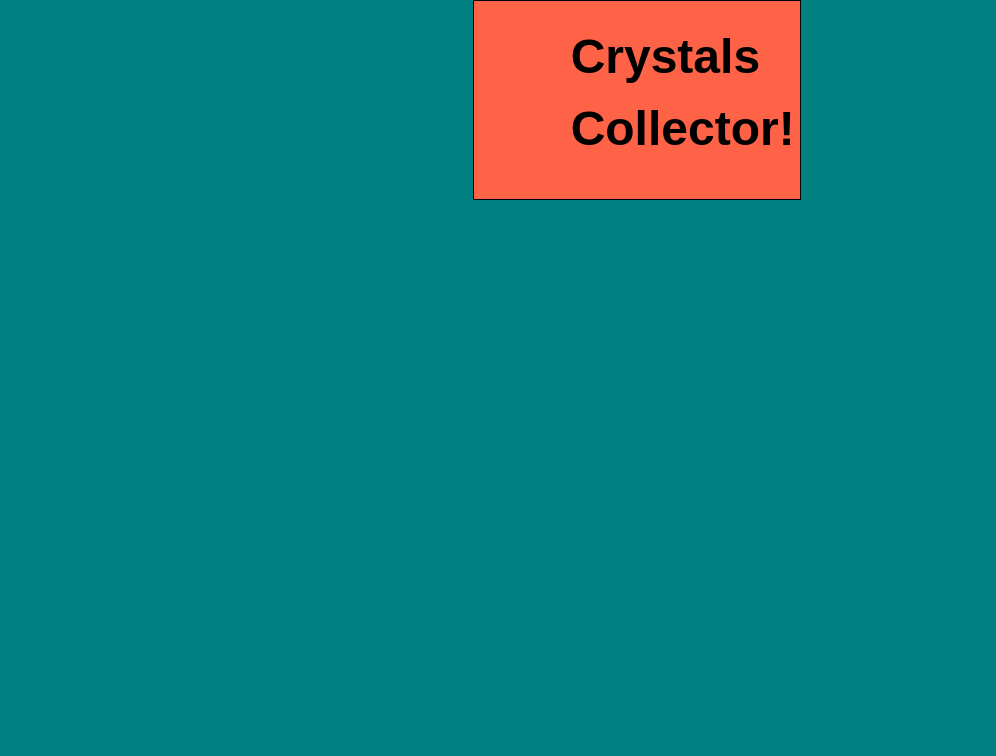
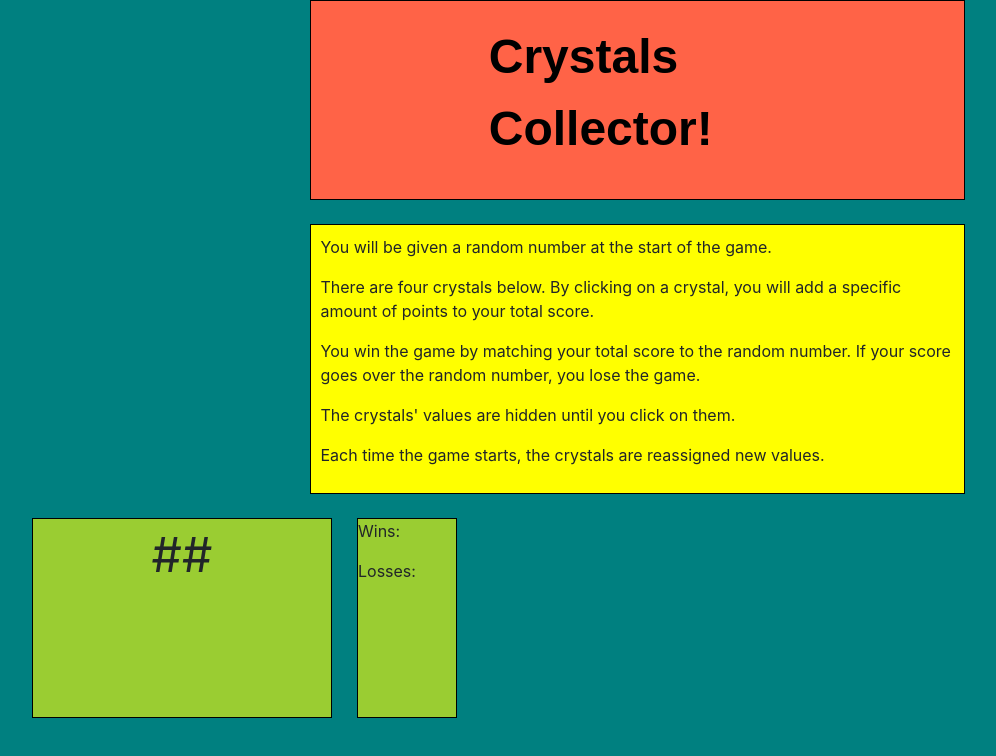
Before and after one commit to HowardDaniels/unit-4-game, a plain HTML site: page index.html in a window 1280 px wide. Shown: the whole page, without its empty margins (3-999 px from the left). Drawn offline with nearby package versions, Linux system fonts and the light colour scheme.

Commit message:
worked on layout

```diff
--- a/assets/css/style.css
+++ b/assets/css/style.css
@@ -22,3 +22,36 @@ body{
     font-family: Arial, Helvetica, sans-serif;
     font-weight: bold;
 }
+
+#instructions{
+    background-color: yellow;
+    padding: 10px;
+    margin: auto;
+    width: 50%;
+    border: 1px solid black;
+}
+
+#score-box{
+    background-color: yellowgreen;
+    height: 200px;
+    width: 300px;
+    margin-left: 50px;
+    float: left;
+    border: 1px solid black;
+}
+
+#score{
+    font-size: 48px;
+    text-align: center;
+    margin: auto;
+    top: 50%;
+}
+
+#record-box{
+    background-color: yellowgreen;
+    height: 200px;
+    width: 100px;
+    margin-left: 25px;
+    float: left;
+    border: 1px solid black;
+}
--- a/index.html
+++ b/index.html
@@ -7,8 +7,31 @@
     </head>
     <body>
         <div class="row">
-            <div class="col-md-3" id="title-box"><div class="title">Crystals Collector!</title></div>
+            <div id="title-box"><div class="title">Crystals Collector!</div></div>
         </div>
+        <br>
+        <div class="row" id="instructions-row">
+            <div id="instructions">
+                <p>You will be given a random number at the start of the game.</p>
+                <p>There are four crystals below. By clicking on a crystal, you will add a specific amount of points to your total score.</p>
+                <p>You win the game by matching your total score to the random number. If your score goes over the random number, you lose the game.</p>
+                <p>The crystals' values are hidden until you click on them.</p>
+                <p>Each time the game starts, the crystals are reassigned new values.</p>
+            </div>
+        </div>
+        <br>
+        <div class="row" id="box-row">
+            <div id="score-box">
+                <p id="score">##</p>
+            </div>
+
+            <div id="record-box">
+                <p>Wins:</p>
+                <p>Losses:</p>
+            </div>
+        </div>
+
         <script src="assets/javascript/game.js"></script>
+
     </body>
 </html>
```
